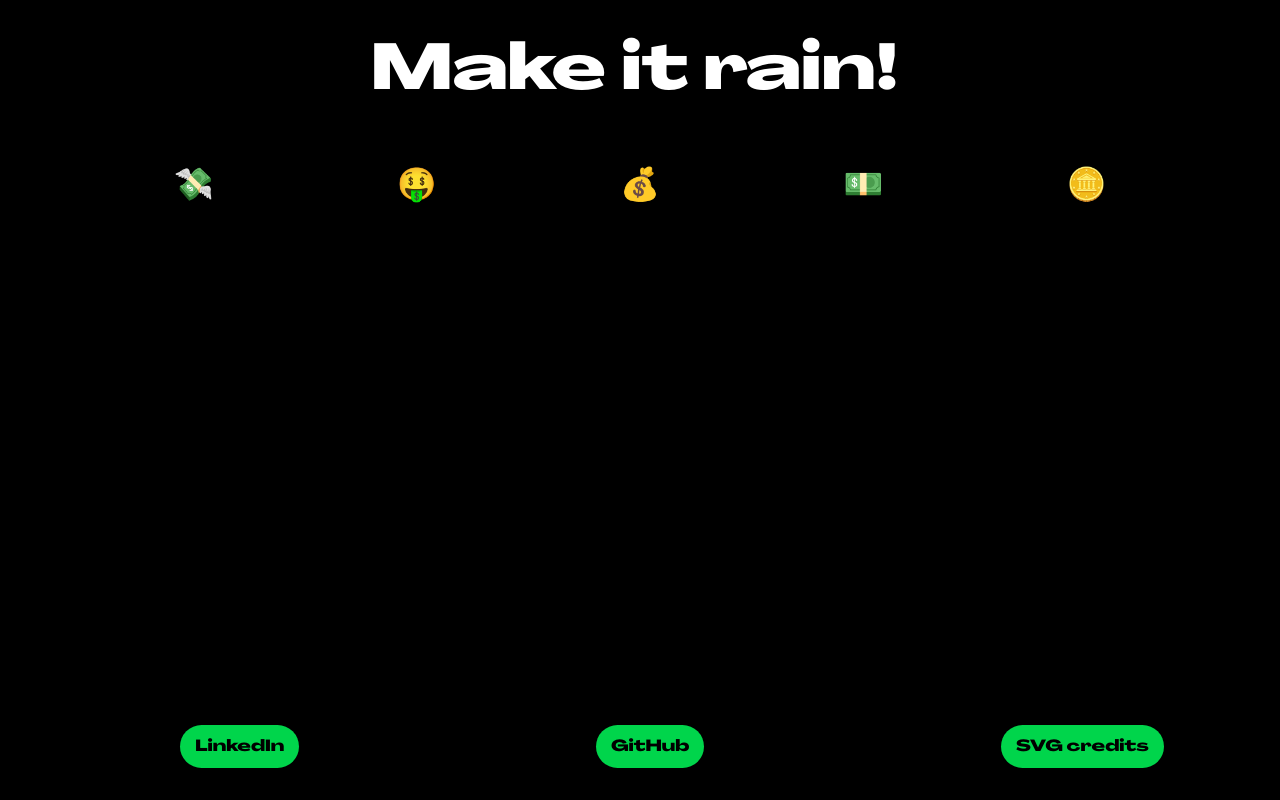
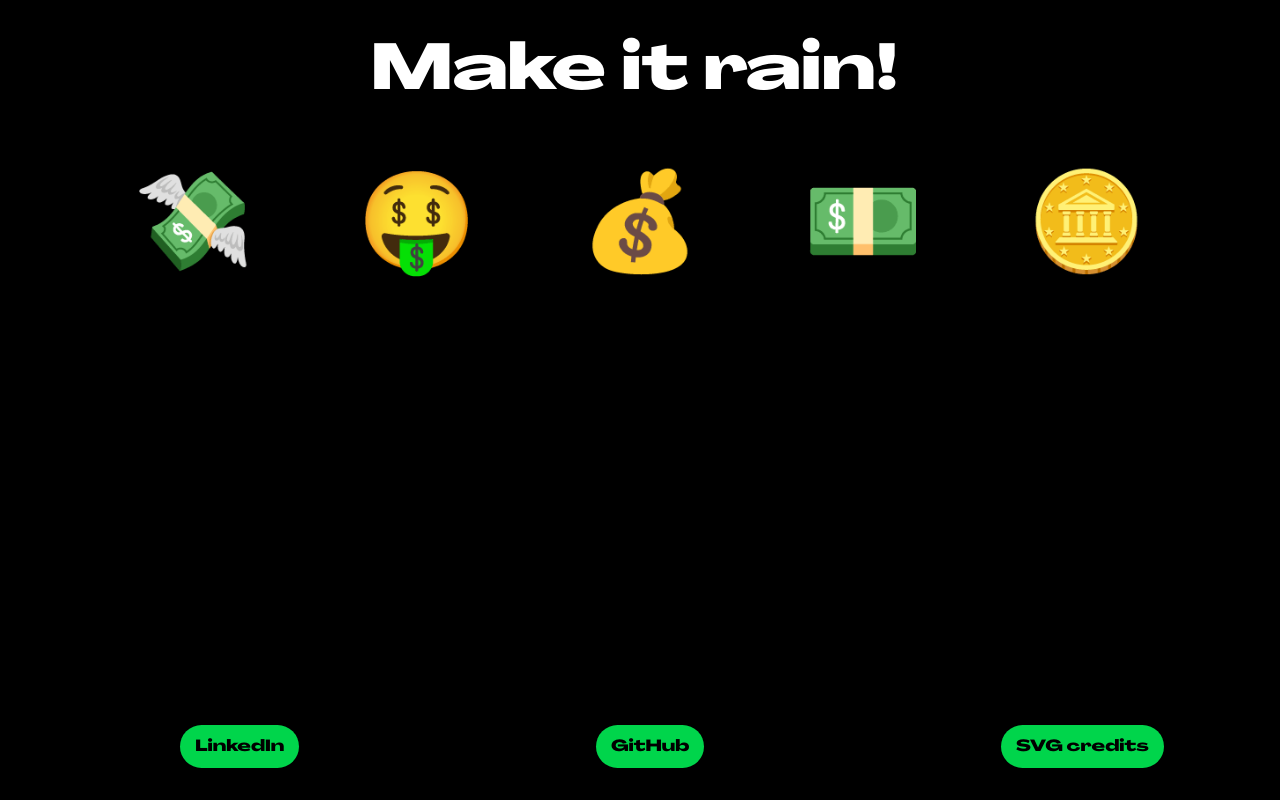
Before and after one commit to telegrace/make-it-rain, a website: page client/index.html in a window 1280 px wide. Shown: the top 800 px of the page. Drawn offline with nearby package versions, Linux system fonts and the light colour scheme; no server answers.

Commit message:
fixed: default behaviour disabled

```diff
--- a/client/assets/styles.css
+++ b/client/assets/styles.css
@@ -21,6 +21,10 @@ body {
   font-size: 2em;
   font-family: "agrandir", Courier, monospace;
   overflow: hidden;
+  user-select: none;
+  -moz-user-select: none;
+  -webkit-user-select: none;
+  -ms-user-select: none;
 }
 
 h1 {
@@ -33,6 +37,7 @@ h1 {
   display: flex;
   justify-content: space-around;
   padding: 50px;
+  font-size: 3em;
 }
 
 .stage {
```
